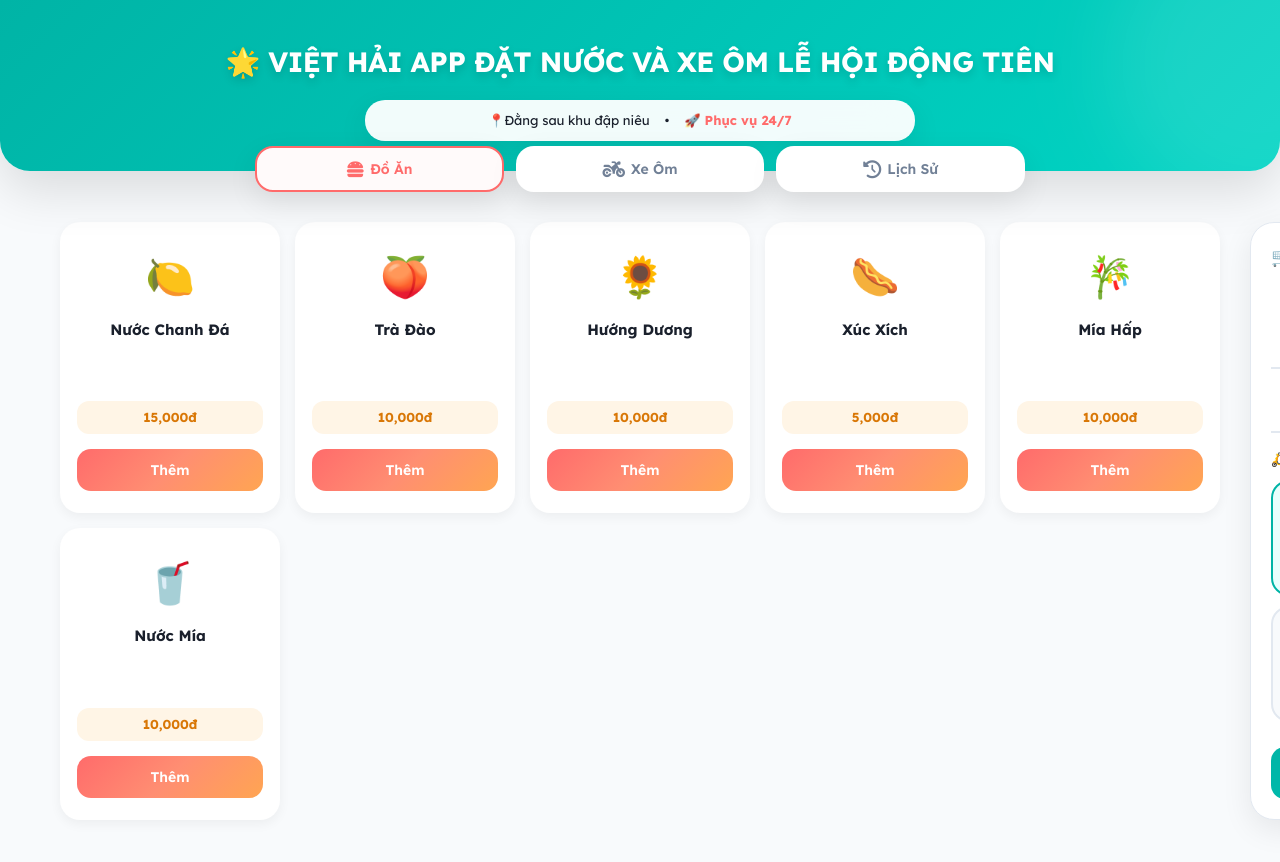
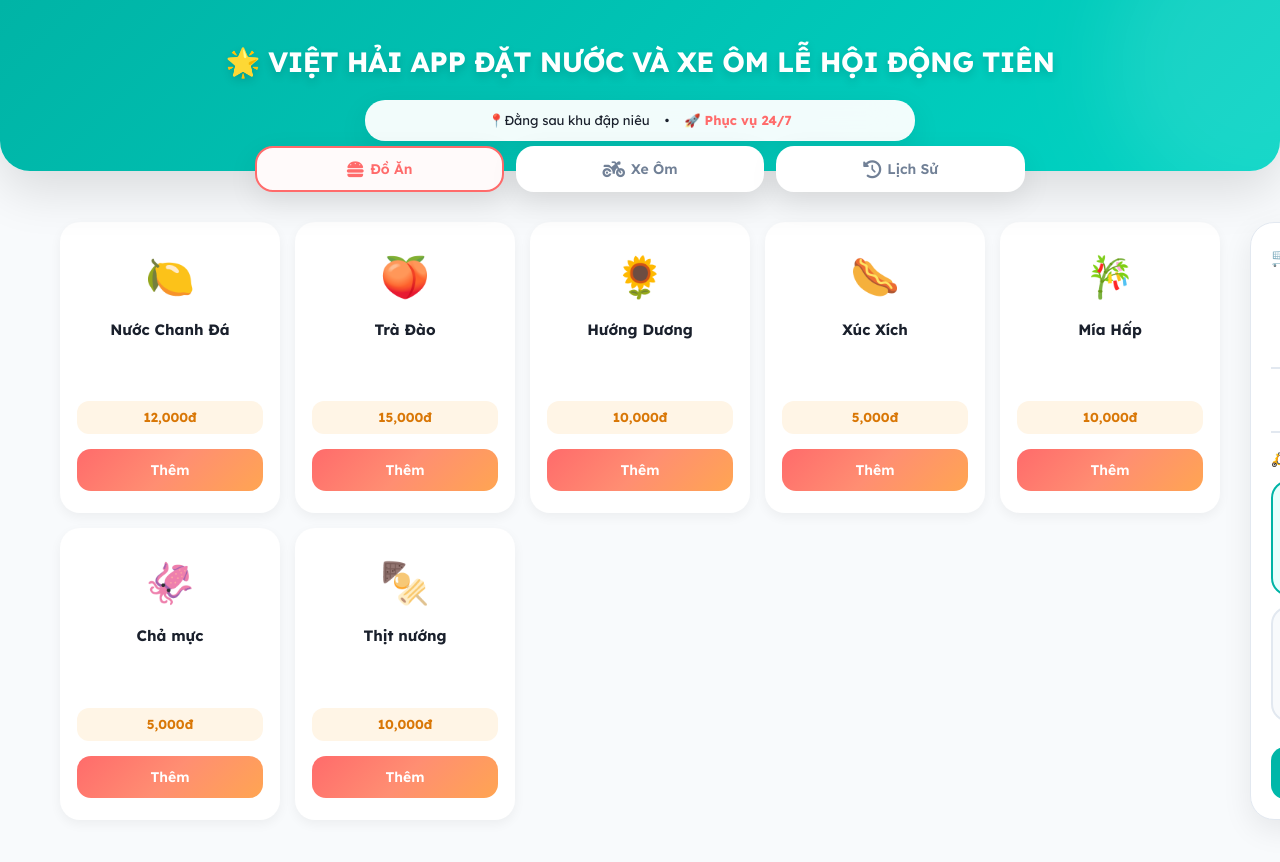
Before and after one commit to yietanh4-sketch/lehoidongtien, a plain HTML site: page index.html in a window 1280 px wide. Shown: the top 862 px of the page. Drawn offline with Linux system fonts and the light colour scheme.

```diff
--- a/index.html
+++ b/index.html
@@ -588,12 +588,13 @@
 
         // ================= FOOD APP LOGIC =================
         const menuData = [
-            { id: 1, name: "Nước Chanh Đá", price: 15000, icon: "🍋" },
-            { id: 2, name: "Trà Đào", price: 10000, icon: "🍑" },
+            { id: 1, name: "Nước Chanh Đá", price: 12000, icon: "🍋" },
+            { id: 2, name: "Trà Đào", price: 15000, icon: "🍑" },
             { id: 3, name: "Hướng Dương", price: 10000, icon: "🌻" },
             { id: 4, name: "Xúc Xích", price: 5000, icon: "🌭" },
             { id: 5, name: "Mía Hấp", price: 10000, icon: "🎋" },
-            { id: 6, name: "Nước Mía", price: 10000, icon: "🥤" }
+            { id: 6, name: "Chả mực", price: 5000, icon: "🦑" },
+            { id: 7, name: "Thịt nướng", price: 10000, icon: "🍢" }
         ];
 
         const shippers = [
@@ -792,4 +793,5 @@
         renderHistory(); // Chạy hàm render lịch sử ngay lúc load trang
     </script>
 </body>
+
 </html>
```
